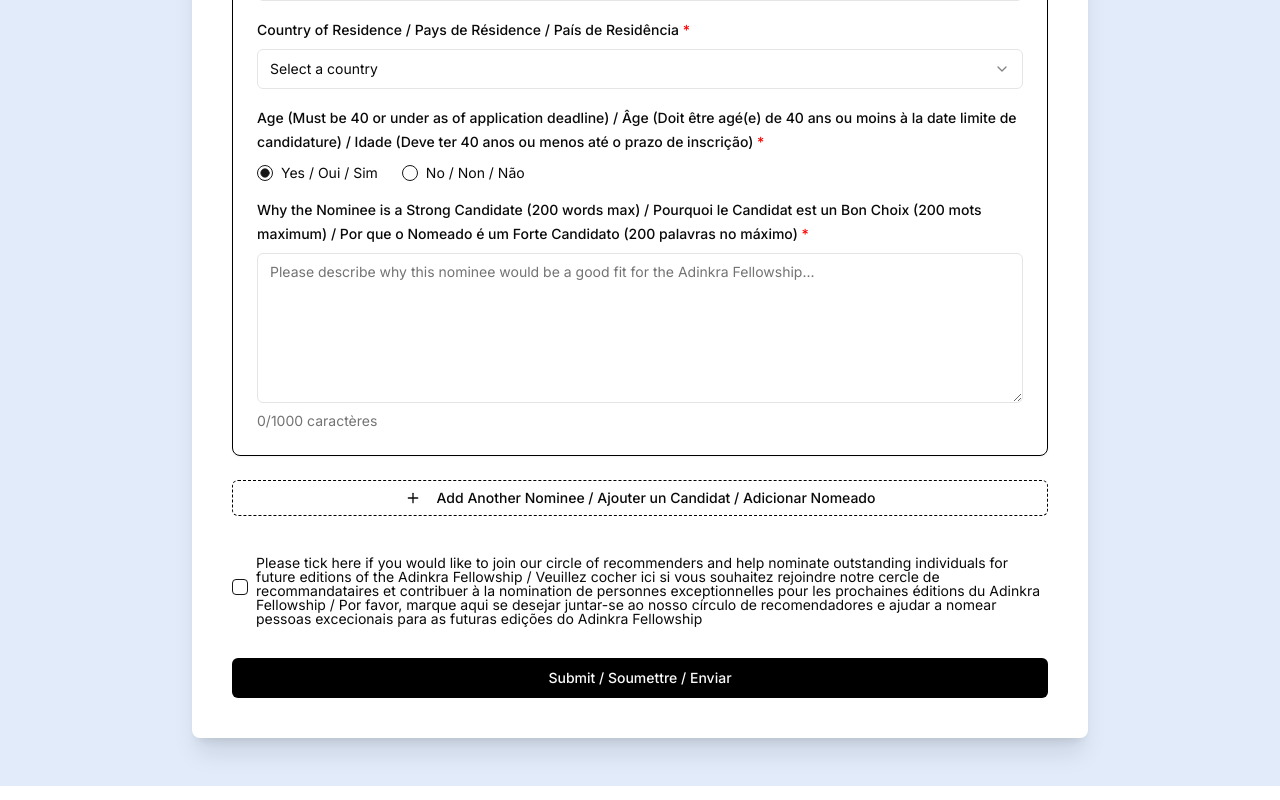
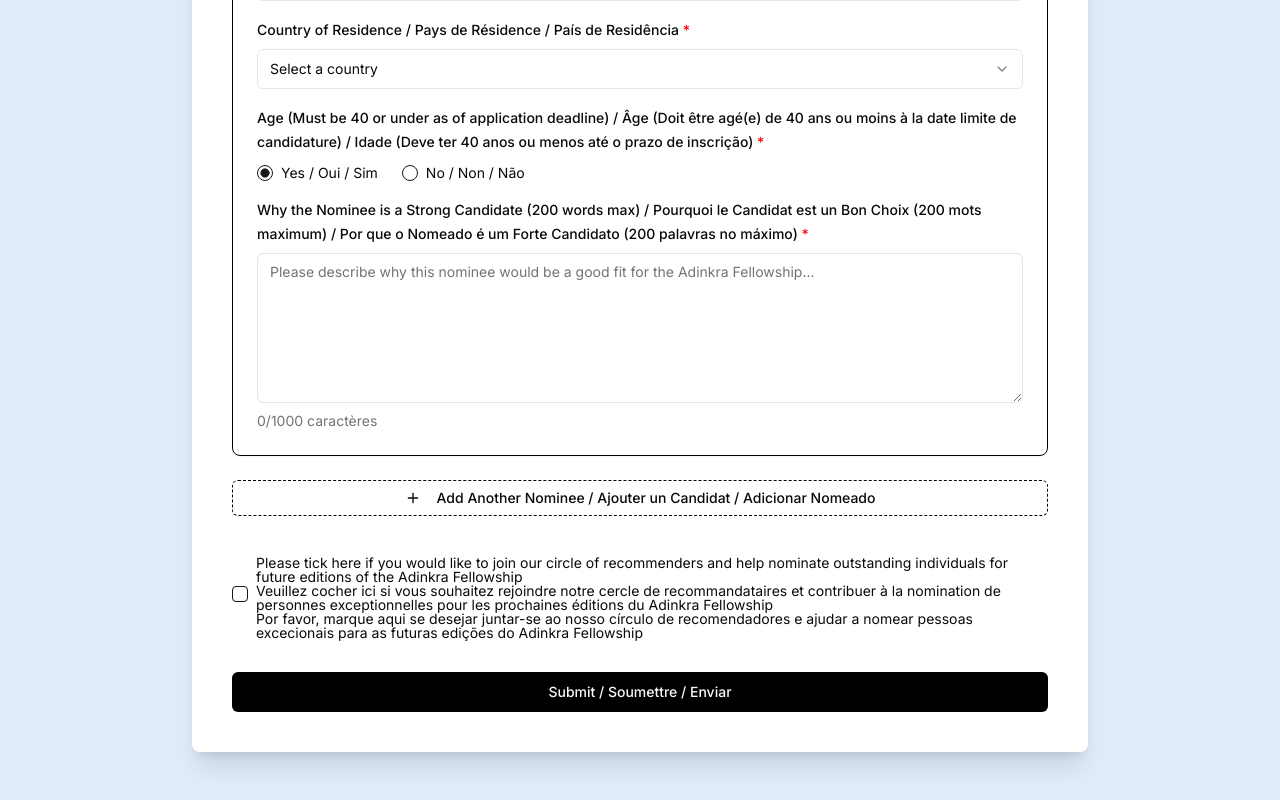
Before and after one commit to DOINGGOODPROJECTS/adinkra-nominate, a Next.js app: page / in a window 1280 px wide. Shown: the part 824-1624 px from the top of the page. Built offline with nearby package versions, Linux system fonts and the light colour scheme.

Commit message:
modified:   components/nomination-form.tsx

```diff
--- a/components/nomination-form.tsx
+++ b/components/nomination-form.tsx
@@ -367,7 +367,7 @@ export default function NominationForm() {
                 />
               </FormControl>
               <FormLabel className="font-normal">
-                Please tick here if you would like to join our circle of recommenders and help nominate outstanding individuals for future editions of the Adinkra Fellowship / Veuillez cocher ici si vous souhaitez rejoindre notre cercle de recommandataires et contribuer à la nomination de personnes exceptionnelles pour les prochaines éditions du Adinkra Fellowship / Por favor, marque aqui se desejar juntar-se ao nosso círculo de recomendadores e ajudar a nomear pessoas excecionais para as futuras edições do Adinkra Fellowship
+                Please tick here if you would like to join our circle of recommenders and help nominate outstanding individuals for future editions of the Adinkra Fellowship <br /> Veuillez cocher ici si vous souhaitez rejoindre notre cercle de recommandataires et contribuer à la nomination de personnes exceptionnelles pour les prochaines éditions du Adinkra Fellowship <br /> Por favor, marque aqui se desejar juntar-se ao nosso círculo de recomendadores e ajudar a nomear pessoas excecionais para as futuras edições do Adinkra Fellowship
               </FormLabel>
             </FormItem>
           )}
```
